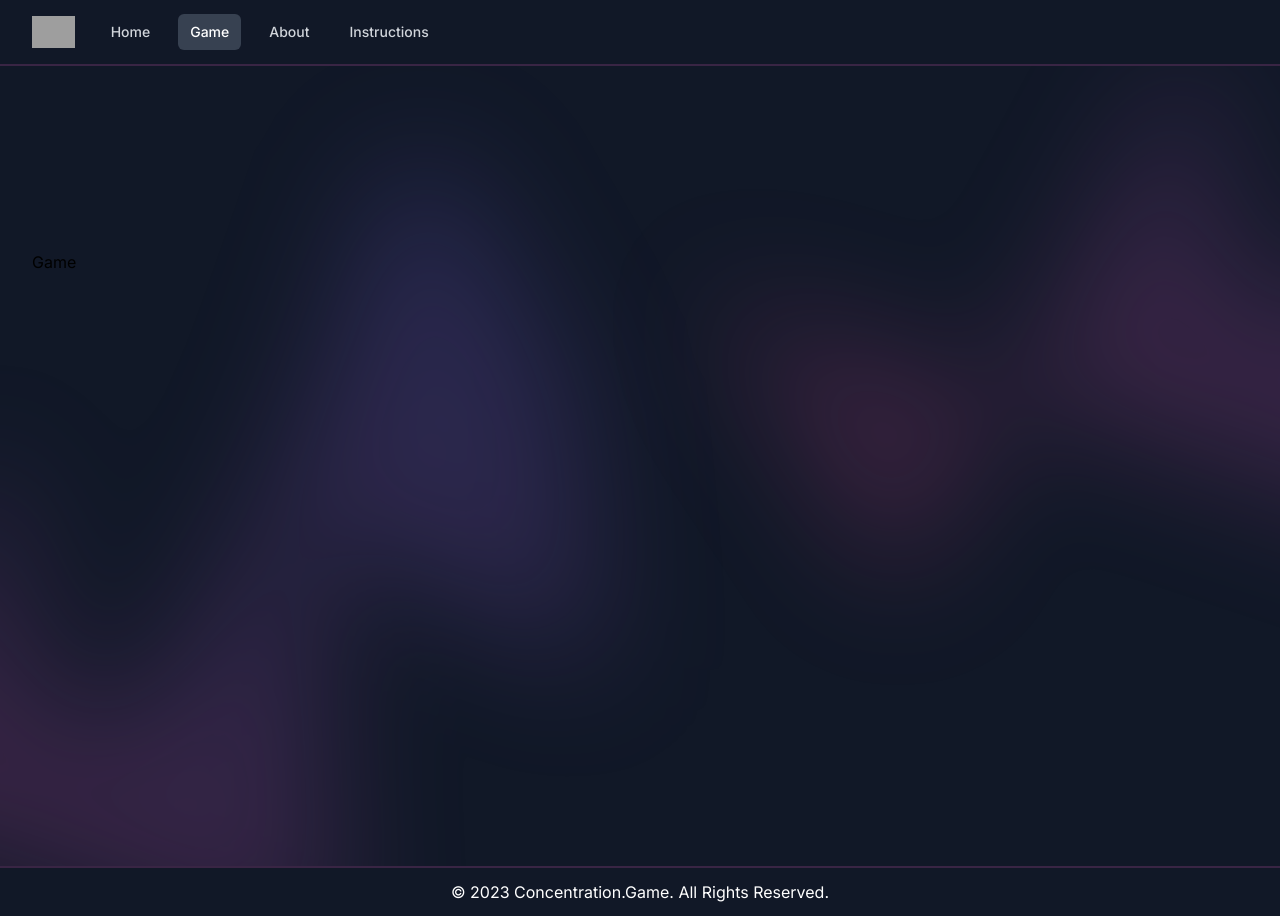
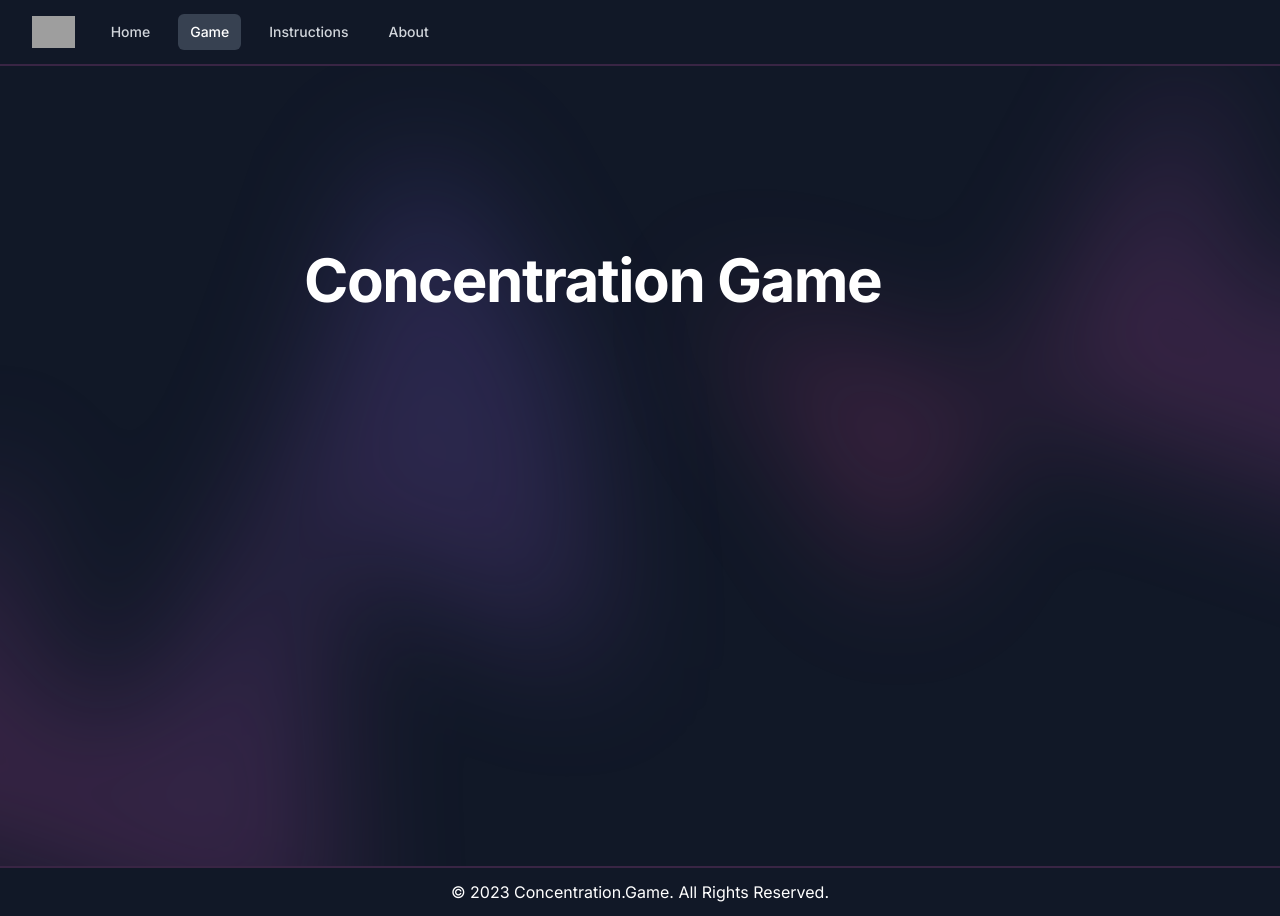
Before and after one commit to ViktorsLV/concentration, a Next.js app: page /game in a window 1280 px wide. Built offline with nearby package versions, Linux system fonts and the light colour scheme; grey boxes are pictures that could not be loaded.

Commit message:
small UI fixes

```diff
--- a/src/app/components/Navbar.jsx
+++ b/src/app/components/Navbar.jsx
@@ -8,8 +8,8 @@ import { usePathname } from 'next/navigation';
 const pages = [
   { name: 'Home', href: '/' },
   { name: 'Game', href: '/game' },
-  { name: 'About', href: '/about' },
-  { name: 'Instructions', href: '/instructions' }
+  { name: 'Instructions', href: '/instructions' },
+  { name: 'About', href: '/about' }
 ];
 
 const activeLink = 'bg-gray-700 text-white w-fit';
--- a/src/app/game/page.js
+++ b/src/app/game/page.js
@@ -1,5 +1,11 @@
 const Game = () => {
-  return <div>Game</div>;
+  return (
+    <div className="px-6 mx-auto max-w-7xl lg:px-8">
+      <div className="max-w-2xl mx-auto">
+        <h2 className="text-4xl font-bold tracking-tight text-white sm:text-6xl">Concentration Game</h2>
+      </div>
+    </div>
+  );
 };
 
 export default Game;
--- a/src/app/page.js
+++ b/src/app/page.js
@@ -2,7 +2,7 @@ import Link from 'next/link';
 
 const Home = () => {
   return (
-    <div className="max-w-2xl mx-auto py-28 sm:py-40 ">
+    <div className="max-w-2xl py-24 mx-auto sm:py-36">
       <div className="text-center">
         <h1 className="text-4xl font-bold tracking-tight text-white sm:text-6xl">Welcome to - Concentration Game!</h1>
         <p className="mt-6 text-lg leading-8 text-white">
```
